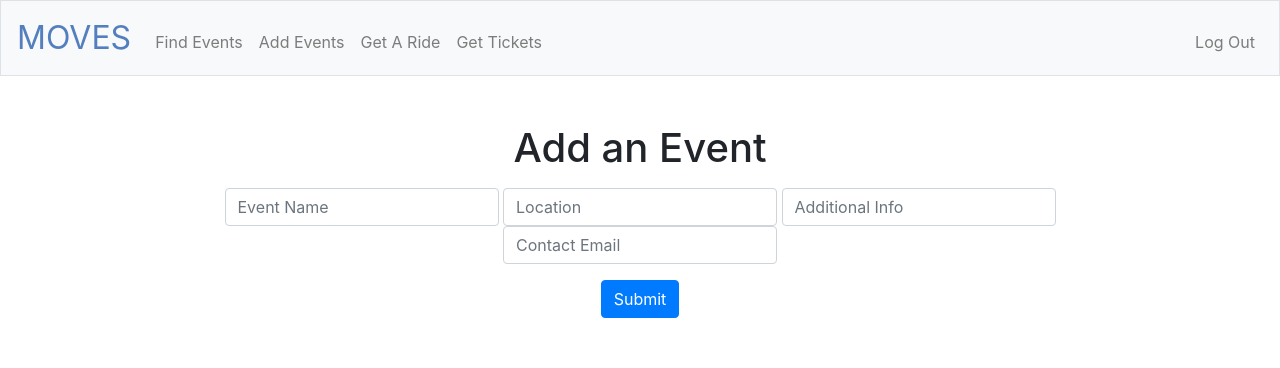
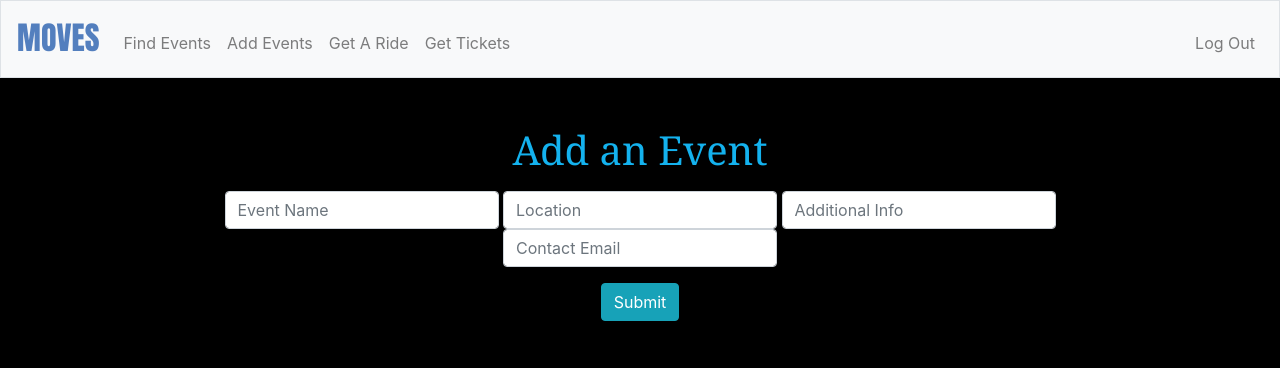
Before and after one commit to festusojo123/CS50FinalProject, a Flask app: page /addevents in a window 1280 px wide. Shown: the top 368 px of the page. Run offline with Flask 2, Linux system fonts and the light colour scheme; a user stored in the database is signed in; some libraries are stand-ins or nearby versions.

Commit message:
newformat

```diff
--- a/static/styles.css
+++ b/static/styles.css
@@ -45,3 +45,7 @@ main img
     /* constrain images on small screens */
     max-width: 100%;
 }
+body
+{
+    background-color: black;
+}
--- a/templates/addevents.html
+++ b/templates/addevents.html
@@ -6,7 +6,7 @@
 
 {% block main %}
 
-    <h1 class="mb-3">Add an Event</h1>
+    <h1 class="mb-3"><font face="georgia" color="#14B2EE">Add an Event</font></h1>
 
     <form action="/addevents" method="post">
 
@@ -16,7 +16,7 @@
                 <input class="form-control" name="otherinfo" placeholder="Additional Info" type="text">
                 <input class="form-control" name="contact" placeholder="Contact Email" type="text">
         </div>
-        <button class="btn btn-primary" type="submit">Submit</button>
+        <button class="btn btn-info" type="submit">Submit</button>
 
     </form>
 
--- a/templates/layout.html
+++ b/templates/layout.html
@@ -27,7 +27,7 @@
     <body>
 
         <nav class="navbar navbar-expand-md navbar-light bg-light border">
-            <a class="navbar-brand" href="/"><span class="blue">MOVES</span></a>
+            <a class="navbar-brand" href="/"><font face="impact" class="blue">MOVES</font></a>
             <button aria-controls="navbar" aria-expanded="false" aria-label="Toggle navigation" class="navbar-toggler" data-target="#navbar" data-toggle="collapse" type="button">
                 <span class="navbar-toggler-icon"></span>
             </button>
--- a/templates/login.html
+++ b/templates/login.html
@@ -12,6 +12,6 @@
         <div class="form-group">
             <input class="form-control" name="password" placeholder="Password" type="password">
         </div>
-        <button class="btn btn-primary" type="submit">Log In</button>
+        <button class="btn btn-info" type="submit">Log In</button>
     </form>
 {% endblock %}
--- a/templates/transport.html
+++ b/templates/transport.html
@@ -8,7 +8,7 @@
     <img src = "https://pbs.twimg.com/profile_images/1063591416918552576/lg72DZIS_400x400.jpg" alt = "Lyft">
     <form action="/transport" method="post">
         <a href="https://www.lyft.com/login">
-            <button class="btn btn-primary" type="submit" formaction="https://www.lyft.com/">Click Here to be Redirected to Lyft!</button>
+            <button class="btn btn-info" type="submit" formaction="https://www.lyft.com/">Click Here to be Redirected to Lyft!</button>
         </a>
     </form>
     <br>
@@ -17,7 +17,7 @@
     <img src = "https://pbs.twimg.com/profile_images/697918062138433536/YpWQjGdP_400x400.png" alt = "Uber">
     <form action="/transport" method="post">
         <a href="https://www.uber.com/sign-in">
-            <button class="btn btn-primary" type="submit" formaction="https://www.uber.com/">Click Here to be Redirected to Uber!</button>
+            <button class="btn btn-info" type="submit" formaction="https://www.uber.com/">Click Here to be Redirected to Uber!</button>
         </a>
     </form>
 {% endblock %}
--- a/templates/venmo.html
+++ b/templates/venmo.html
@@ -10,7 +10,7 @@
 
     <form action="/venmo" method="post">
         <a href="https://venmo.com/account/sign-in/">
-            <button class="btn btn-primary" type="submit" formaction="https://venmo.com/">Click Here to Pay!</button>
+            <button class="btn btn-info" type="submit" formaction="https://venmo.com/">Click Here to Pay!</button>
         </a>
     </form>
 
```
